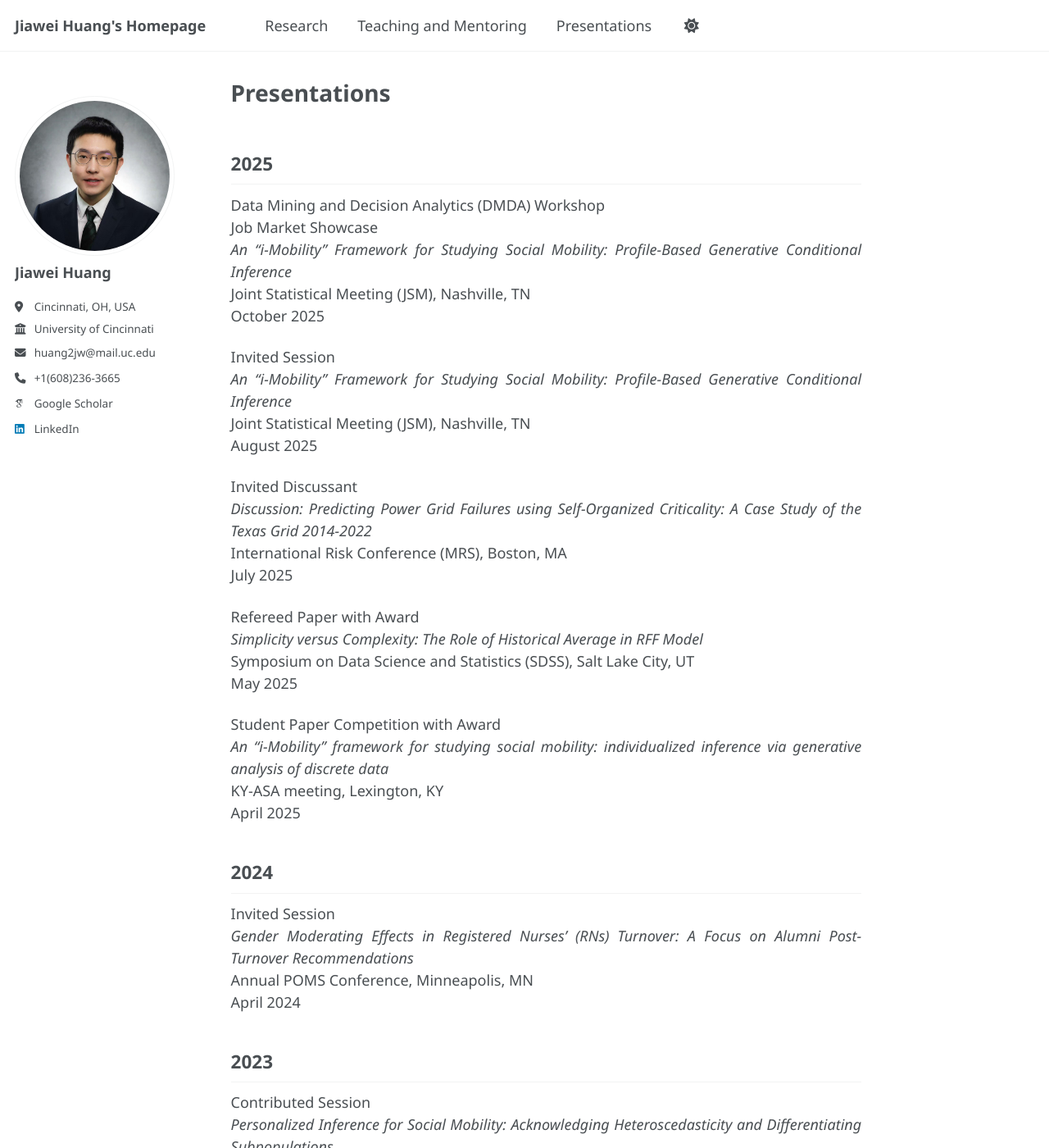
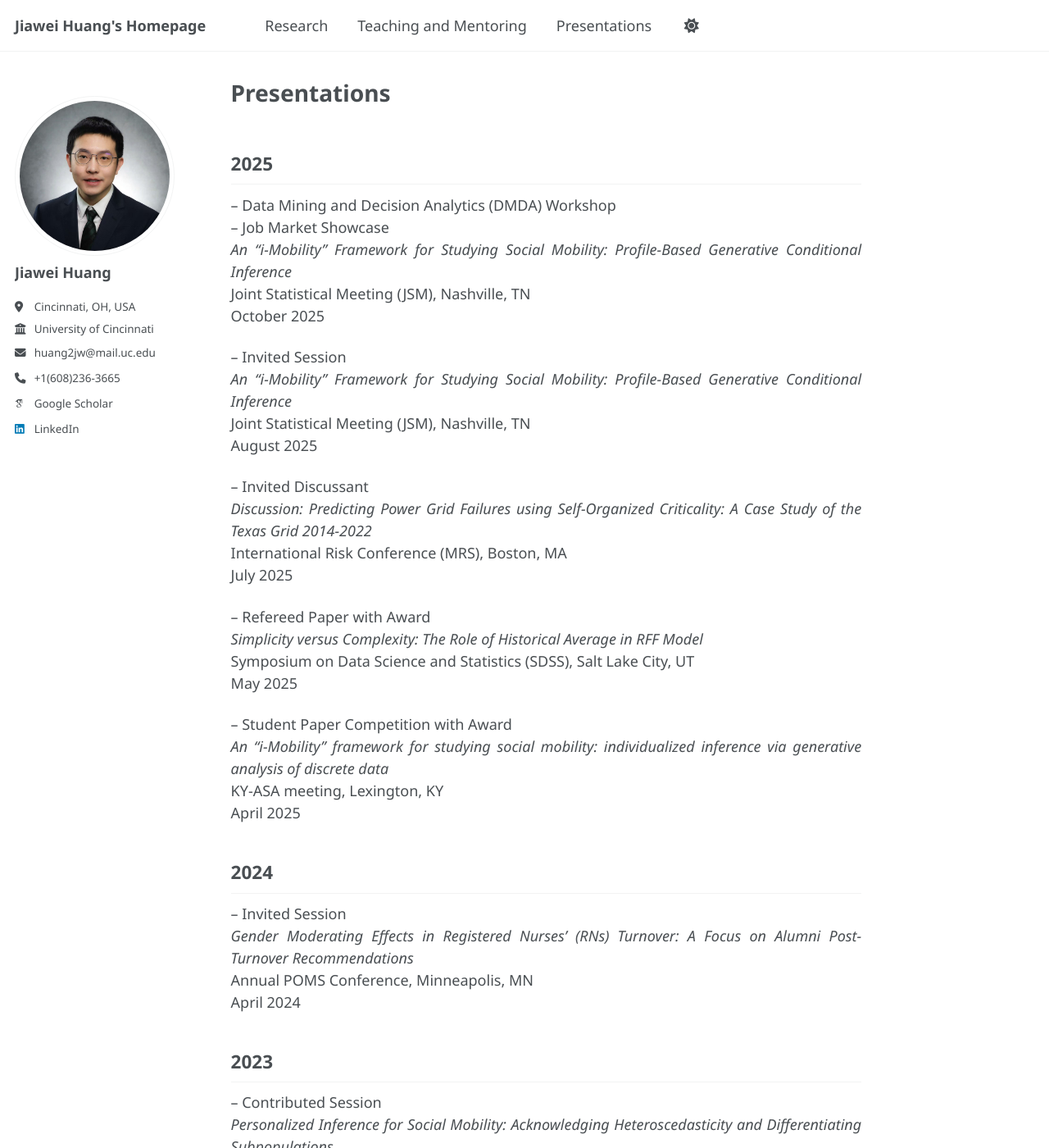
Before and after one commit to Jiawei98/Jiawei98.github.io, a Jekyll site: the page built from _pages/presentations.md, in a window 1280 px wide and 1400 px high. Shown: the whole window at 82% size. Built offline with Jekyll 4.4.1, drawn with Linux system fonts in a browser that asks for light colours; some web fonts are replaced; a script that is not in the unit is left out; some of the changed text lies outside the part shown.

```diff
--- a/_pages/presentations.md
+++ b/_pages/presentations.md
@@ -6,64 +6,64 @@ author_profile: true
 
 ## 2025
 
-Data Mining and Decision Analytics (DMDA) Workshop
-Job Market Showcase
+-- Data Mining and Decision Analytics (DMDA) Workshop
+-- Job Market Showcase
 *An "i-Mobility" Framework for Studying Social Mobility: Profile-Based Generative Conditional Inference*
 Joint Statistical Meeting (JSM), Nashville, TN
 October 2025
 
-Invited Session
+-- Invited Session
 *An "i-Mobility" Framework for Studying Social Mobility: Profile-Based Generative Conditional Inference*
 Joint Statistical Meeting (JSM), Nashville, TN
 August 2025
 
-Invited Discussant
+-- Invited Discussant
 *Discussion: Predicting Power Grid Failures using Self-Organized Criticality: A Case Study of the Texas Grid 2014-2022*
 International Risk Conference (MRS), Boston, MA
 July 2025
 
-Refereed Paper with Award
+-- Refereed Paper with Award
 *Simplicity versus Complexity: The Role of Historical Average in RFF Model*
 Symposium on Data Science and Statistics (SDSS), Salt Lake City, UT
 May 2025
 
-Student Paper Competition with Award
+-- Student Paper Competition with Award
 *An "i-Mobility" framework for studying social mobility: individualized inference via generative analysis of discrete data*
 KY-ASA meeting, Lexington, KY
 April 2025
 
 ## 2024
 
-Invited Session
+-- Invited Session
 *Gender Moderating Effects in Registered Nurses' (RNs) Turnover: A Focus on Alumni Post-Turnover Recommendations*
 Annual POMS Conference, Minneapolis, MN
 April 2024
 
 ## 2023
 
-Contributed Session
+-- Contributed Session
 *Personalized Inference for Social Mobility: Acknowledging Heteroscedasticity and Differentiating Subpopulations*
 Joint Statistical Meeting (JSM), Toronto, Canada
 August 2023
 
-Refereed Paper with Award
+-- Refereed Paper with Award
 *Inference for Conditional Association: Acknowledging Heteroscedasticity and Subpopulations*
 Symposium on Data Science and Statistics (SDSS), St. Louis, MO
 May 2023
 
-Contributed Session
+-- Contributed Session
 *An "i-Mobility" Framework for Studying Social Mobility*
 Annual POMS Conference, Orlando, FL
 April 2023
 
-Contributed Poster
+-- Contributed Poster
 *An "i-Mobility" Framework for Studying Social Mobility*
 ISCA Applied Statistics Symposium, Ann Arbor, MI
 June 2023
 
 ## 2022
 
-Contributed Poster and Lightning Talk
+-- Contributed Poster and Lightning Talk
 *Manifold Learning Applications in Single-Cell Multi-Modal Data*
 Symposium on Data Science and Statistics (SDSS), Pittsburgh, PA
 June 2022
```
